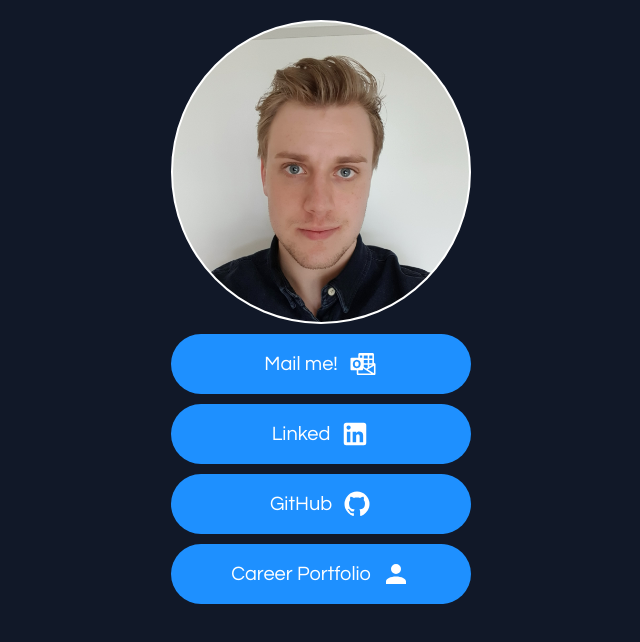
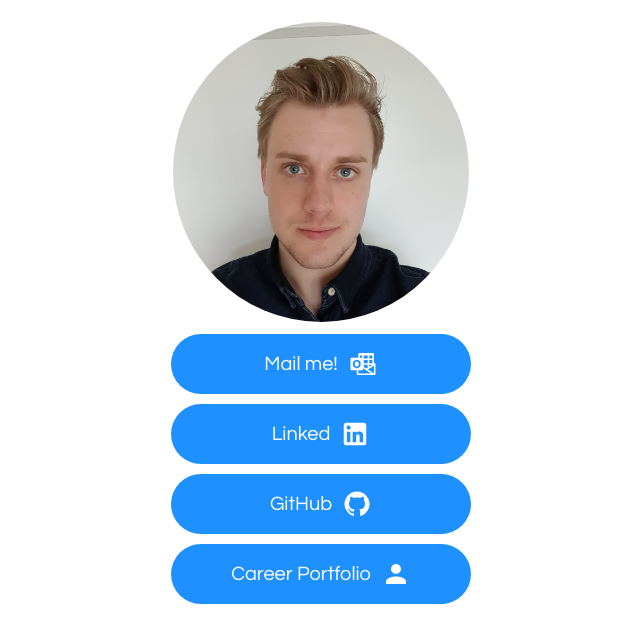
Before and after one commit to JoelvanHerwaarden/Connect, a plain HTML site: page index.html in a window 1280 px wide. Shown: the whole page, without its empty margins (319-959 px from the left). Drawn offline with Linux system fonts and the light colour scheme.

Commit message:
Update styles.css

```diff
--- a/styles.css
+++ b/styles.css
@@ -1,6 +1,6 @@
 html{
     align-content: center;
-    background-color: #111828;
+    background-color: white;
 }
 html, body {
     height: 100vh;
```
